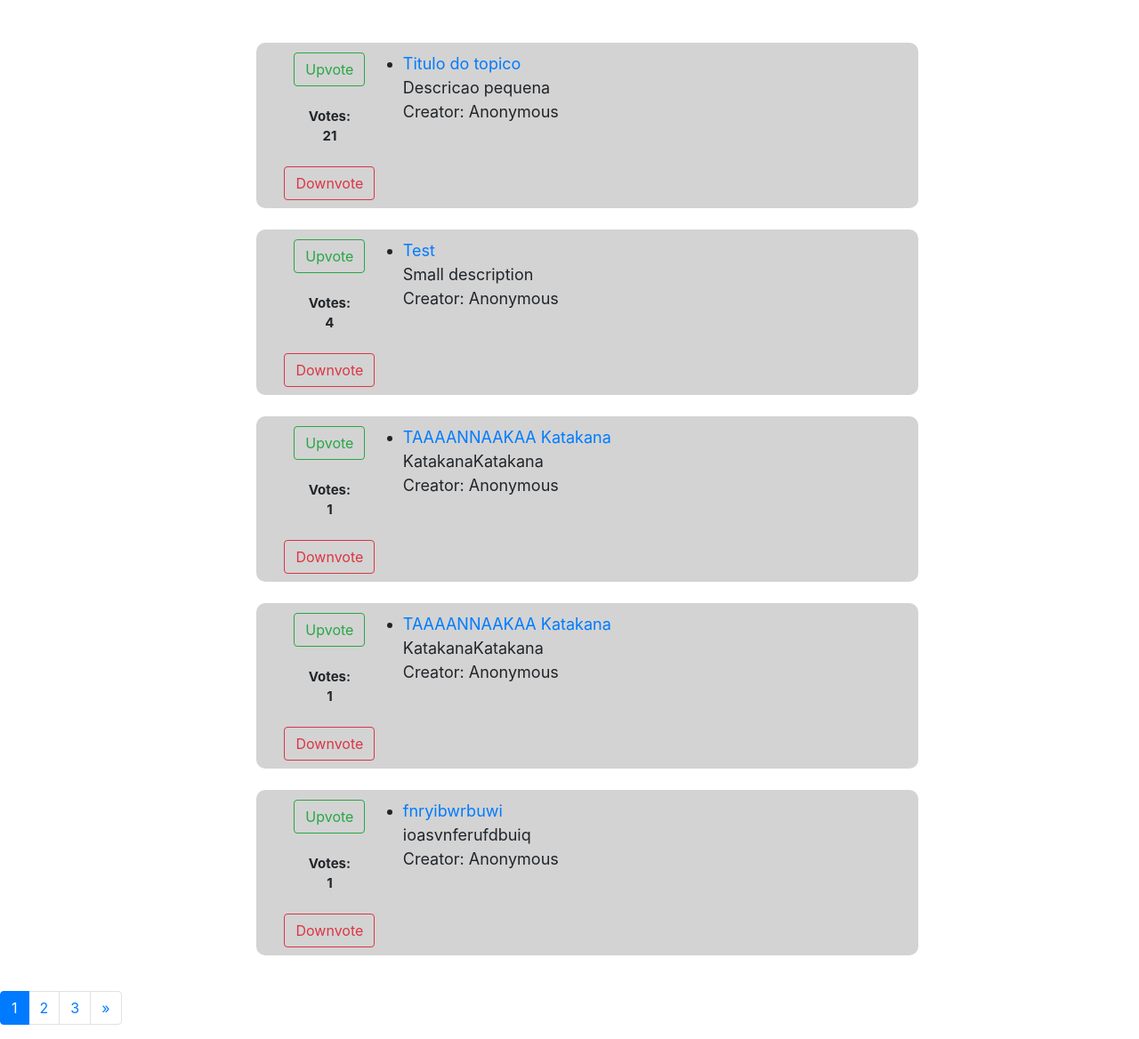
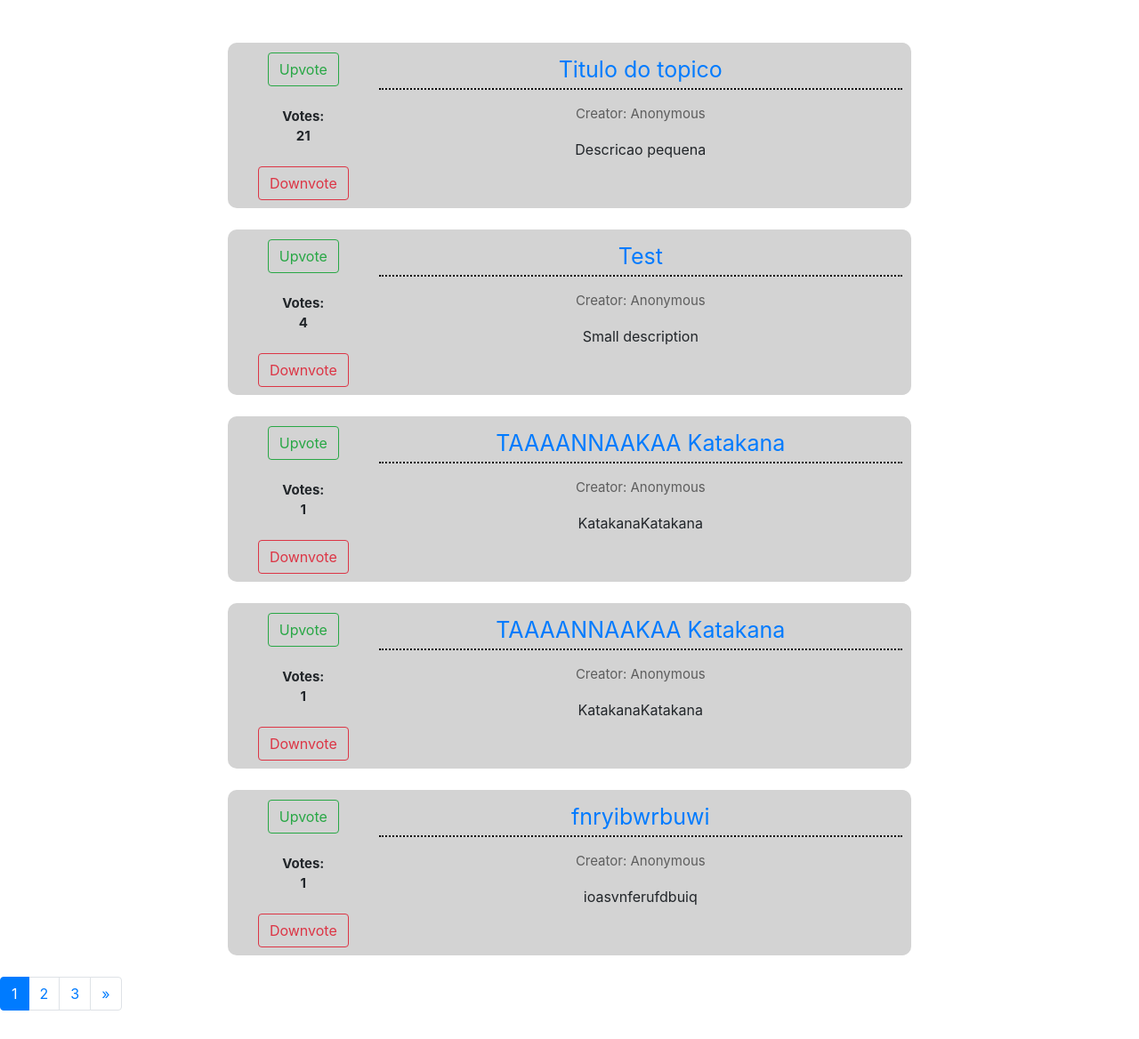
Before and after one commit to LucasSte/WebApp-CES-22, a Django app: page / in a window 1280 px wide. Shown: the part 64-1232 px from the top of the page at 89% size. After the commit the page ends 1200 px from the top, so only its background shows below. Run offline with Django 3.2, Linux system fonts and the light colour scheme; data comes from the database, SQL or seed files in the repository; some libraries are stand-ins or nearby versions.

Commit message:
Fixing first page front end

```diff
--- a/static/style.css
+++ b/static/style.css
@@ -15,16 +15,28 @@ header{
     top: 1%;
     font-size: 15px;
 }
-.div2{
+
+
+.content{
     padding-left: 10px;
-    font-size: 18px;
-    text-align: center;
 }
 
-.div1 a{
-    font: revert;
-    color: orange;
-    text-decoration: none;
+.index_title{
+    text-align: center;
+    font-size: 25px;
+    border-bottom: 2px dotted black;
+    padding: 2px;
+}
+
+.index_creator{
+    text-align: center;
+    font-size: 15px;
+    color: rgba(0,0,0,0.56);
+}
+
+.index_descripton{
+    text-align: center;
+    position: center;
 }
 
 .title{
@@ -53,10 +65,6 @@ header{
     position: relative;
     top: 5%;
     font-size: 15px;
-}
-.content{
-    padding-left: 10px;
-    font-size: 18px;
 }
 
 .box{
--- a/templates/WebApp/index.html
+++ b/templates/WebApp/index.html
@@ -6,23 +6,21 @@
 
 {% if topics %}
 
-<ul>
+
 {% for topic in topics %}
 <div class="box">
     <div class="div1" id="box-{{ topic.id }}">
         {% include 'Topics/vote_section.html' %}
     </div>
     <div class="content">
-            <li><a href="/Topics/{{topic.id}}">{{topic.title_text}}</a>
-                    <br> {{topic.small_description}}
-                    <br> Creator: {{topic.creator}}<br>
-            </li>
-
+        <p class="index_title"><a href="/Topics/{{topic.id}}">{{topic.title_text}}</a></p>
+        <p class="index_creator"> Creator: {{topic.creator}} </p>
+        <p class="index_descripton"> {{topic.small_description}} </p>
     </div>
 </div>
-    <br>
-    {% endfor %}
-</ul>
+
+<br>
+{% endfor %}
 
 
 {% if topics.has_other_pages %}
```
